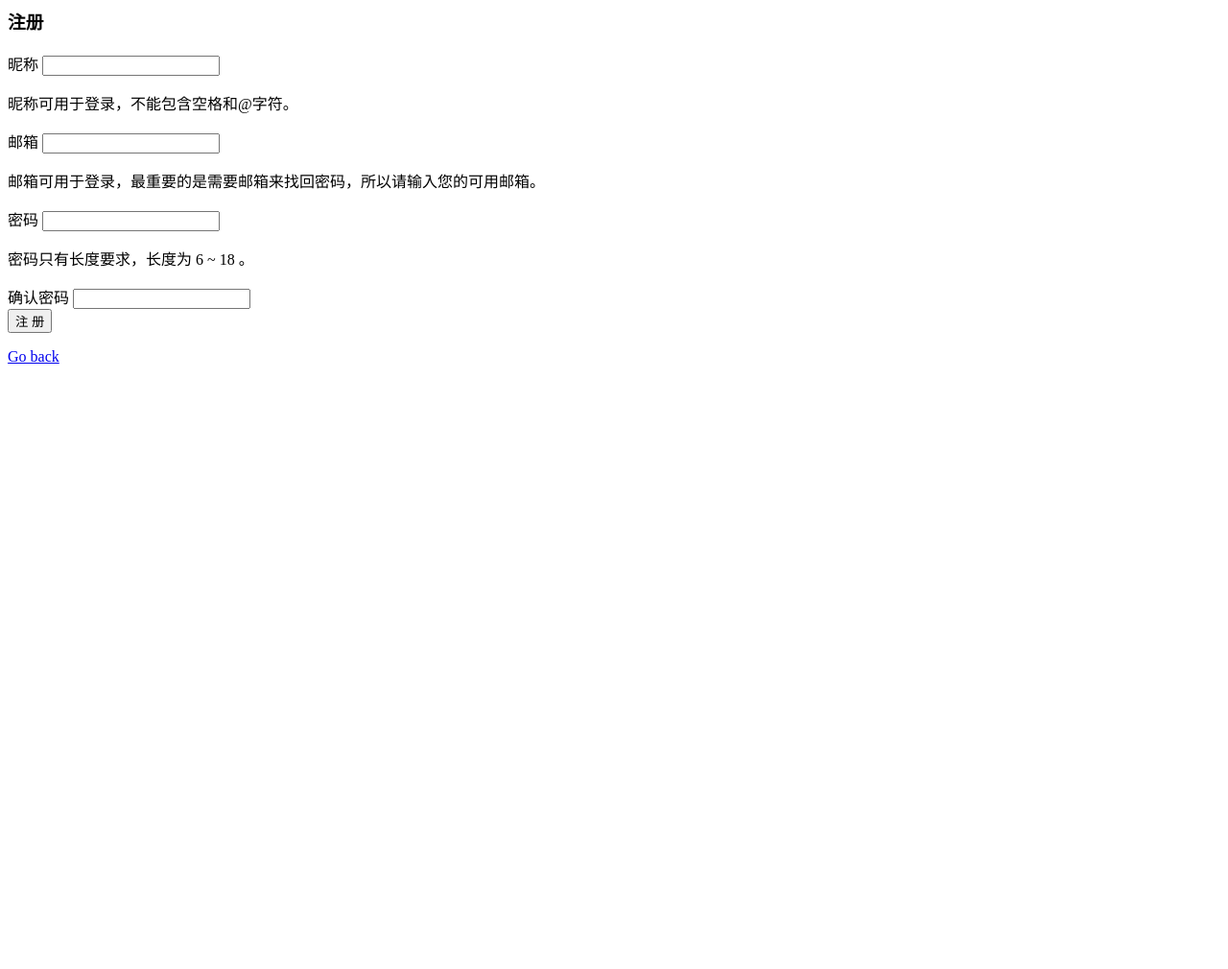
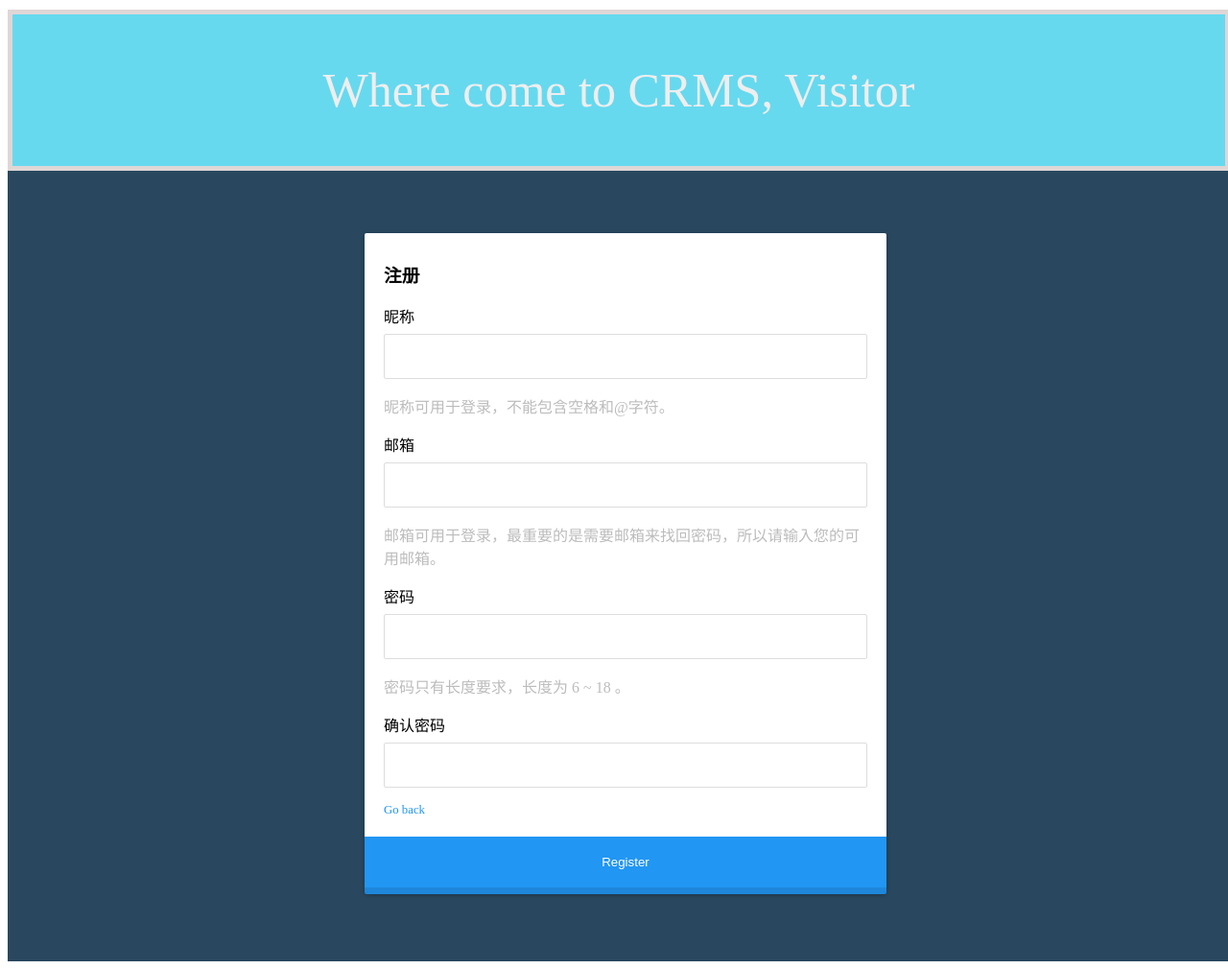
Before and after one commit to kaysar314/Car-Rental-Management-System, a Django app: page /register/ in a window 1280 px wide. Shown: the whole page at 96% size. Before the commit the page ends 379 px from the top, so only its background shows below. Run offline with Django 3.2, Linux system fonts and the light colour scheme.

Commit message:
add login and register style

```diff
--- a/mysite/static/css/crmsstyle.css
+++ b/mysite/static/css/crmsstyle.css
@@ -88,7 +88,7 @@ li img {
 li {
   width: 35%;
   margin-top: 10px;
-  margin-left: 35%;
+  margin-left: 30%;
   padding: 10px;
   overflow: auto;
 }
--- /dev/null
+++ b/mysite/static/css/usercss.css
@@ -0,0 +1,149 @@
+.wrapper {
+  display: flex;
+  align-items: center;
+  flex-direction: column;
+  /*justify-content: center;*/
+  width: 100%;
+  min-height: 100%;
+  padding: 20px;
+  background: rgba(4, 40, 68, 0.85);
+}
+#title {
+   width: 100%;
+   font-size: 50px;
+   text-align: center;
+   background-color: #66D9EF;
+   border: 5px solid rgb(223, 214, 214);
+   margin-top: 10px;
+   color: #EEEEEE
+}
+.login {
+  margin-top: 8%;
+  border-radius: 2px 2px 5px 5px;
+  padding: 10px 20px 20px 20px;
+  width: 90%;
+  max-width: 520px;
+  background: #ffffff;
+  position: relative;
+  padding-bottom: 80px;
+  box-shadow: 0px 1px 5px rgba(0, 0, 0, 0.3);
+}
+.login.loading button {
+  max-height: 100%;
+  padding-top: 50px;
+}
+.login.loading button .spinner {
+  opacity: 1;
+  top: 40%;
+}
+.login.ok button {
+  background-color: #8bc34a;
+}
+.login.ok button .spinner {
+  border-radius: 0;
+  border-top-color: transparent;
+  border-right-color: transparent;
+  height: 20px;
+  animation: none;
+  transform: rotateZ(-45deg);
+}
+.login input {
+  display: block;
+  padding: 15px 10px;
+  margin-bottom: 10px;
+  width: 100%;
+  border: 1px solid #ddd;
+  transition: border-width 0.2s ease;
+  border-radius: 2px;
+  color: #ccc;
+  margin-top: 7px;
+}
+.login input + i.fa {
+  color: #fff;
+  font-size: 1em;
+  position: absolute;
+  margin-top: -47px;
+  opacity: 0;
+  left: 0;
+  transition: all 0.1s ease-in;
+}
+.login input:focus {
+  outline: none;
+  color: #444;
+  border-color: #2196F3;
+  border-left-width: 35px;
+}
+.login input:focus + i.fa {
+  opacity: 1;
+  left: 30px;
+  transition: all 0.25s ease-out;
+}
+.login a {
+  font-size: 0.8em;
+  color: #2196F3;
+  text-decoration: none;
+}
+.login .title {
+  color: #444;
+  font-size: 1.2em;
+  font-weight: bold;
+  margin: 10px 0 30px 0;
+  border-bottom: 1px solid #eee;
+  padding-bottom: 20px;
+}
+.login button {
+  width: 100%;
+  height: 100%;
+  padding: 10px 10px;
+  background: #2196F3;
+  color: #fff;
+  display: block;
+  border: none;
+  margin-top: 20px;
+  position: absolute;
+  left: 0;
+  bottom: 0;
+  max-height: 60px;
+  border: 0px solid rgba(0, 0, 0, 0.1);
+  border-radius: 0 0 2px 2px;
+  transform: rotateZ(0deg);
+  transition: all 0.1s ease-out;
+  border-bottom-width: 7px;
+}
+.login button .spinner {
+  display: block;
+  width: 40px;
+  height: 40px;
+  position: absolute;
+  border: 4px solid #ffffff;
+  border-top-color: rgba(255, 255, 255, 0.3);
+  border-radius: 100%;
+  left: 50%;
+  top: 0;
+  opacity: 0;
+  margin-left: -20px;
+  margin-top: -20px;
+  animation: spinner 0.6s infinite linear;
+  transition: top 0.3s 0.3s ease, opacity 0.3s 0.3s ease, border-radius 0.3s ease;
+  box-shadow: 0px 1px 0px rgba(0, 0, 0, 0.2);
+}
+.login:not(.loading) button:hover {
+  box-shadow: 0px 1px 3px #2196F3;
+}
+.login:not(.loading) button:focus {
+  border-bottom-width: 4px;
+}
+
+footer {
+  display: block;
+  padding-top: 50px;
+  text-align: center;
+  color: #ddd;
+  font-weight: normal;
+  text-shadow: 0px -1px 0px rgba(0, 0, 0, 0.2);
+  font-size: 0.8em;
+}
+footer a, footer a:link {
+  color: #fff;
+  text-decoration: none;
+}
--- a/mysite/templates/accounts/register.html
+++ b/mysite/templates/accounts/register.html
@@ -1,7 +1,26 @@
+{% load staticfiles %}
+{% block head %}
+<link rel="stylesheet" href="{% static 'css/usercss.css' %}">
+{% endblock %}
 {% block content %}
+ <header id="title">
+            <p>
+                Where come to CRMS,
+                {% if request.user.is_authenticated %}
+
+                {{ user.username }}
+
+                {% else %}
+
+                Visitor
+
+                {% endif %}
+            </p>
+        </header>
+<div class = "wrapper">
+
 <div class="container">
-
-    <div class="register center-block">
+    <div class="login center-block">
         <div class="panel panel-default">
             <div class="panel-heading">
                 <h3 class="panel-title"><strong>注册</strong></h3>
@@ -11,11 +30,10 @@
 
                     {% for field in form %}
                     <div class="fieldWrapper">
-                        <label for="">{{ field.label }}</label>
-
+                        <label >{{ field.label }}</label>
                         {{ field }}
                         {% if field.help_text %}
-                        <p class="text-muted">{{ field.help_text }}</p>
+                        <p class="text-muted" style="color:#bcbcbc">{{ field.help_text }}</p>
                         {% endif %}
                         {% if field.errors %}
                         <span class="text-danger pull-right">{{ field.errors }}</span>
@@ -23,7 +41,7 @@
                     </div>
                     {% endfor %}
 
-                    <button type="submit" class="btn btn-default">注 册</button>
+                    <button type="submit" value="login" />Register</button>
                 </form>
             </div>
             {% if form.non_field_errors %}
@@ -35,4 +53,5 @@
         <a href="{{request.META.HTTP_REFERER}}">Go back</a>
     </div>
 </div>
+</div>
 {% endblock %}
--- a/mysite/templates/layout/base.html
+++ b/mysite/templates/layout/base.html
@@ -2,6 +2,8 @@
 <!DOCTYPE html>
 <html>
     <head>
+        {% block head %}
+        {% endblock %}
         <meta charset="UTF-8" />
         <title>C.R.M.S</title>
         <link rel="stylesheet" type="text/css" href="{% static 'css/crmsstyle.css' %}" />
```
Also changed, not shown: mysite/templates/accounts/login.html (+21 -3 lines).
